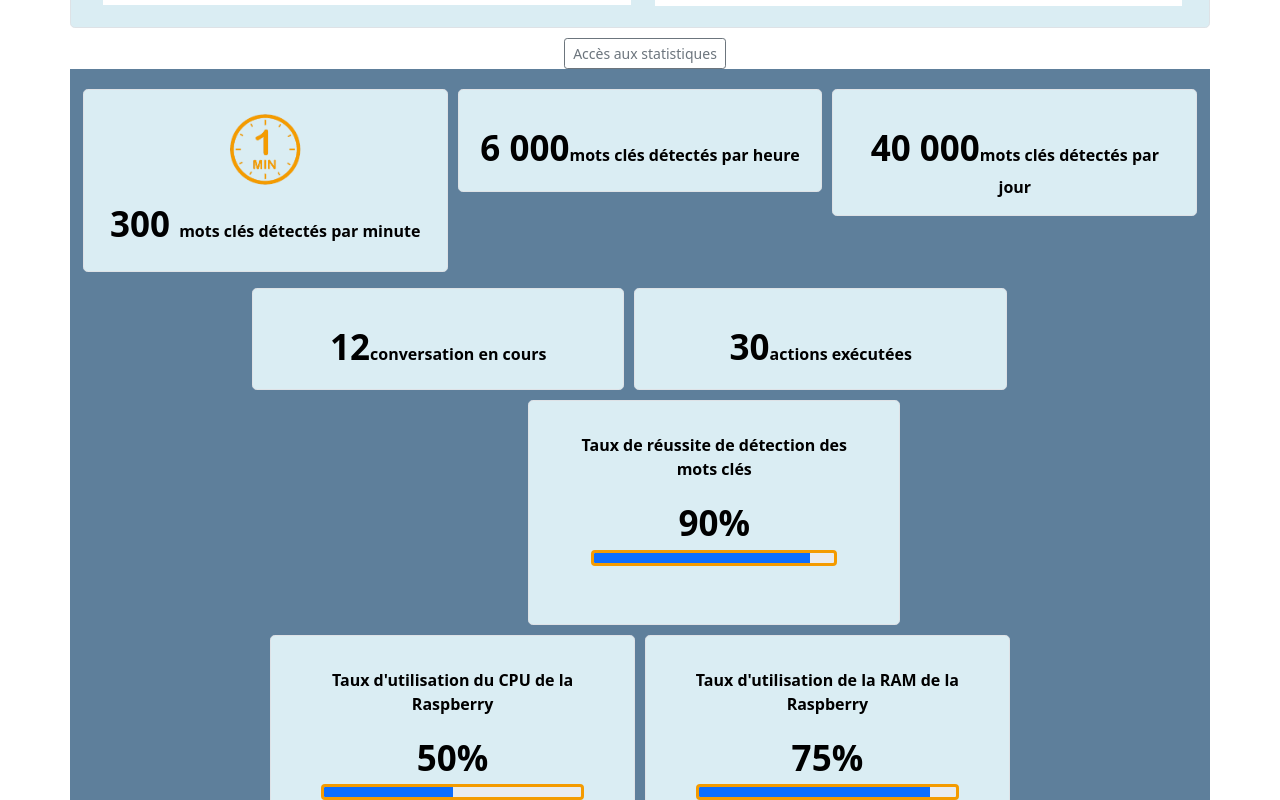
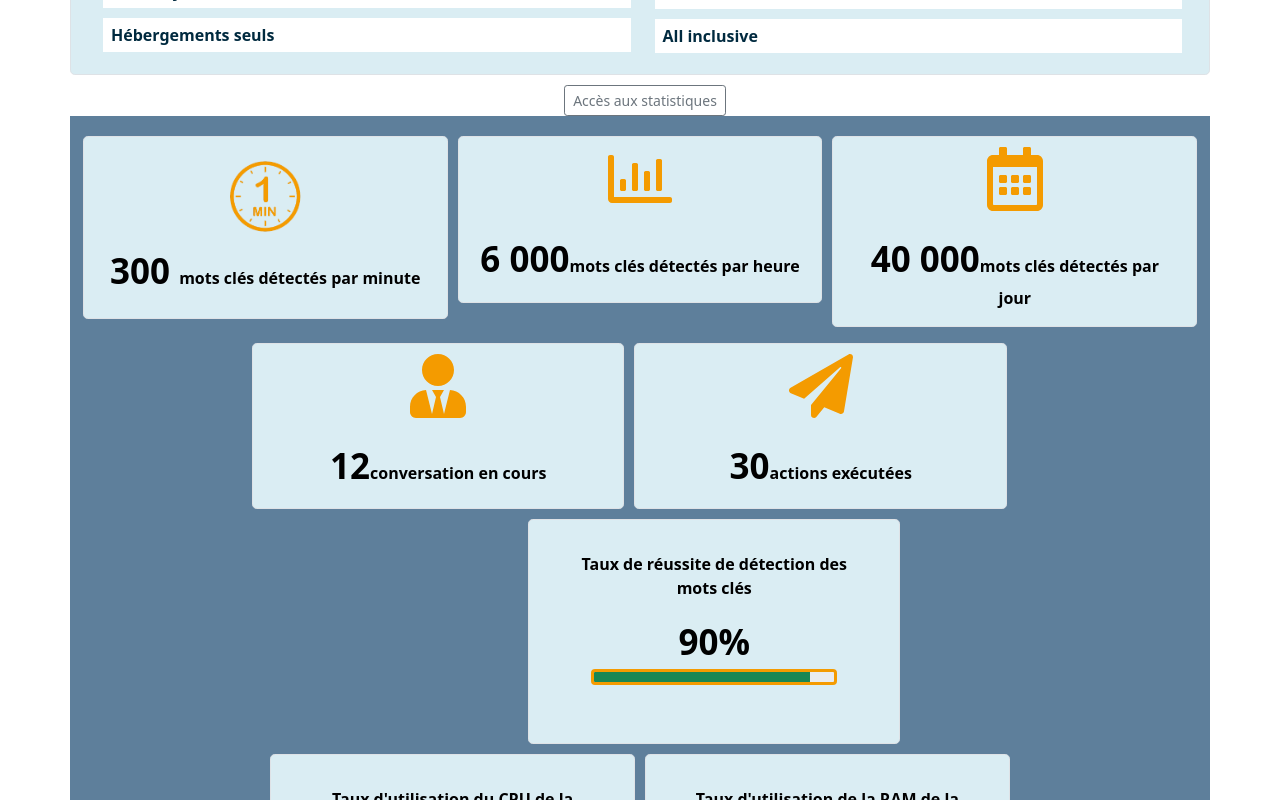
Before and after one commit to pac421/G4_VoiceToText_Grp6, a React (Create React App) app in the folder node_react_save/exotica/: page / in a window 1280 px wide. Shown: the part 600-1400 px from the top of the page. Built offline with nearby package versions, Linux system fonts and the light colour scheme; no server answers; the HTML template or start-up script is replaced by a standard one.

Commit message:
Font-awesome

```diff
--- a/node_react_save/exotica/package.json
+++ b/node_react_save/exotica/package.json
@@ -3,6 +3,9 @@
   "version": "0.1.0",
   "private": true,
   "dependencies": {
+    "@fortawesome/fontawesome-svg-core": "^1.2.36",
+    "@fortawesome/free-solid-svg-icons": "^5.15.4",
+    "@fortawesome/react-fontawesome": "^0.1.16",
     "@testing-library/jest-dom": "^4.2.4",
     "@testing-library/react": "^9.3.2",
     "@testing-library/user-event": "^7.1.2",
--- a/node_react_save/exotica/src/assets/styles.css
+++ b/node_react_save/exotica/src/assets/styles.css
@@ -96,3 +96,7 @@ button:hover {
   border:solid black 1px;
   background-color: #DAEDF3;
 }
+
+.orange{
+  color: #f49b00 !important;
+}
--- a/node_react_save/exotica/src/components/index.js
+++ b/node_react_save/exotica/src/components/index.js
@@ -1,5 +1,8 @@
 import React from "react";
 import Core from './core';
+import { FontAwesomeIcon } from '@fortawesome/react-fontawesome'
+import { faMicrophone, faUserTie, faPaperPlane } from '@fortawesome/free-solid-svg-icons'
+import { faChartBar, faCalendarAlt } from '@fortawesome/free-regular-svg-icons';
 
 import minutes from '../assets/img/minutes.png';
 
@@ -30,7 +33,7 @@ class index extends React.Component {
                     marginTop: "125px"
                   }}
                 >
-                  <i className=" fa fa-microphone fa-3x" />
+                  <FontAwesomeIcon icon={faMicrophone} size="3x" />
                 </button>
                 <p
                   style={{
@@ -168,13 +171,7 @@ class index extends React.Component {
                   marginRight: "10px"
                 }}
               >
-                <i
-                  className="far fa-chart-bar fa-4x"
-                  style={{
-                    color: "#f49b00",
-                    marginTop: "31px"
-                  }}
-                />
+                <FontAwesomeIcon className="orange" icon={faChartBar} size="4x" />
                 <p
                   className="paragraphe-dest"
                   style={{
@@ -191,14 +188,9 @@ class index extends React.Component {
                   mots clés détectés par heure
                 </p>
               </div>
-              <div className="colonne border rounded-3">
-                <i
-                  className="far fa-calendar-alt fa-4x"
-                  style={{
-                    color: "#f49b00",
-                    marginTop: "31px"
-                  }}
-                />
+              <div className="colonne h-100 border rounded-3">
+                <FontAwesomeIcon className="orange" icon={faCalendarAlt} size="4x" className="orange"/>
+
                 <p
                   className="paragraphe-dest"
                   style={{
@@ -224,12 +216,7 @@ class index extends React.Component {
                     marginBottom: "10px"
                   }}
                 >
-                  <i
-                    className="fas fa-user-tie fa-4x"
-                    style={{
-                      color: "#f49b00"
-                    }}
-                  />
+                  <FontAwesomeIcon icon={faUserTie} size="4x" className="orange" />
                   <p
                     className="paragraphe-dest"
                     style={{
@@ -252,12 +239,7 @@ class index extends React.Component {
                     marginBottom: "10px"
                   }}
                 >
-                  <i
-                    className="fas fa-paper-plane fa-4x"
-                    style={{
-                      color: "#f49b00"
-                    }}
-                  />
+                  <FontAwesomeIcon icon={faPaperPlane} size="4x" className="orange" />
                   <p
                     className="paragraphe-dest"
                     style={{
@@ -308,7 +290,7 @@ class index extends React.Component {
                     }}
                   >
                     <div
-                      className="progress-bar"
+                      className="progress-bar bg-success"
                       role="progressbar"
                       style={{
                         width: "90%"
@@ -352,7 +334,7 @@ class index extends React.Component {
                   }}
                 >
                   <div
-                    className="progress-bar"
+                    className="progress-bar bg-success"
                     role="progressbar"
                     style={{
                       width: "50%"
@@ -397,7 +379,7 @@ class index extends React.Component {
                   }}
                 >
                   <div
-                    className="progress-bar"
+                    className="progress-bar bg-success"
                     role="progressbar"
                     style={{
                       width: "90%"
```
Also changed, not shown: 1 other file (tests, documents, lock files or other folders).
